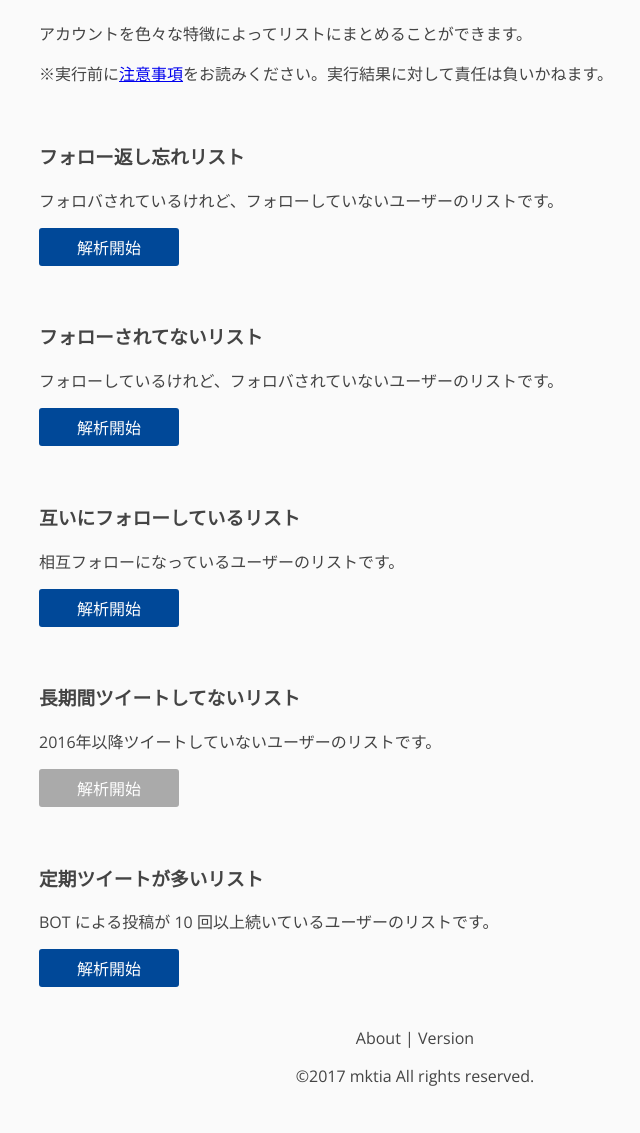
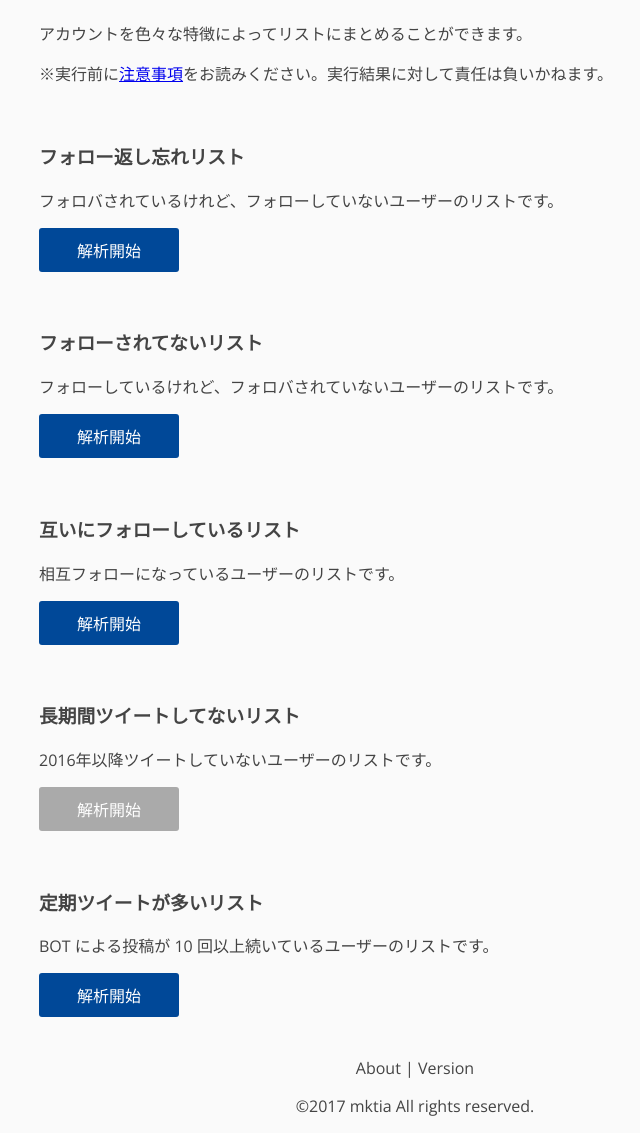
Before and after one commit to mktia/twilists, a Flask app: template templates/main.html in a window 1280 px wide; the page is wider, and only the part inside the window is pictured. Shown: the part 724-1857 px from the top of that part, without its empty margins (225-865 px from the left). Before the commit the page ends 1810 px from the top of that part, so only its background shows below. Run offline with Flask 2, Linux system fonts and the light colour scheme; the template is opened without the code that fills it, so the values that code supplies are empty.

Commit message:
fix button design

```diff
--- a/static/style.css
+++ b/static/style.css
@@ -61,8 +61,8 @@ section {
 	border-radius: 3px;
 	color: #fff;
 	display: block;
-	padding-bottom: 7px;
-	padding-top: 7px;
+	padding-bottom: 10px;
+	padding-top: 10px;
 	text-align: center;
 	text-decoration: none;
 	width: 140px;
```
